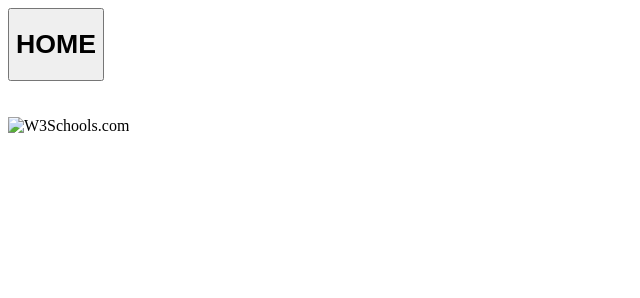
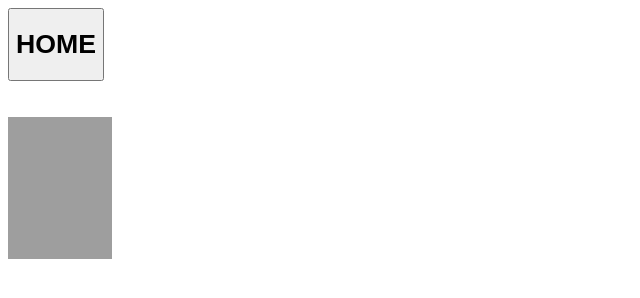
Before and after one commit to irham-hafizi/Belajar-HTML, a plain HTML site: page images.html in a window 1280 px wide. Shown: the whole page, without its empty margins (0-640 px from the left). Drawn offline with Linux system fonts and the light colour scheme; the site is published under a folder, as on GitHub Pages, so addresses that start at the root find nothing.

Commit message:
Update images.html

```diff
--- a/images.html
+++ b/images.html
@@ -14,6 +14,6 @@
 		<br>
 		<br>
 		<br>
-		<img src="/images/foto-profile-warna.JPG" alt="W3Schools.com" width="104" height="142">
+		<img src="images/foto-profile-warna.JPG" alt="W3Schools.com" width="104" height="142">
 	</body>
 </html>
```
